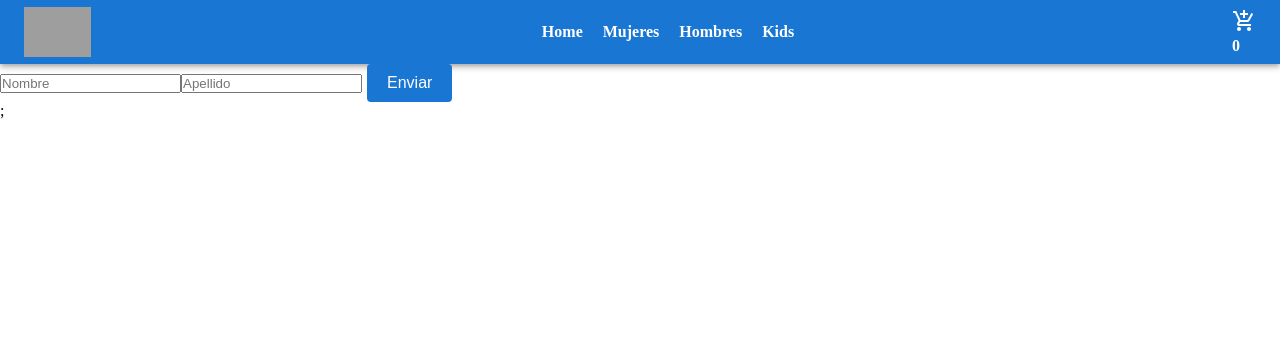
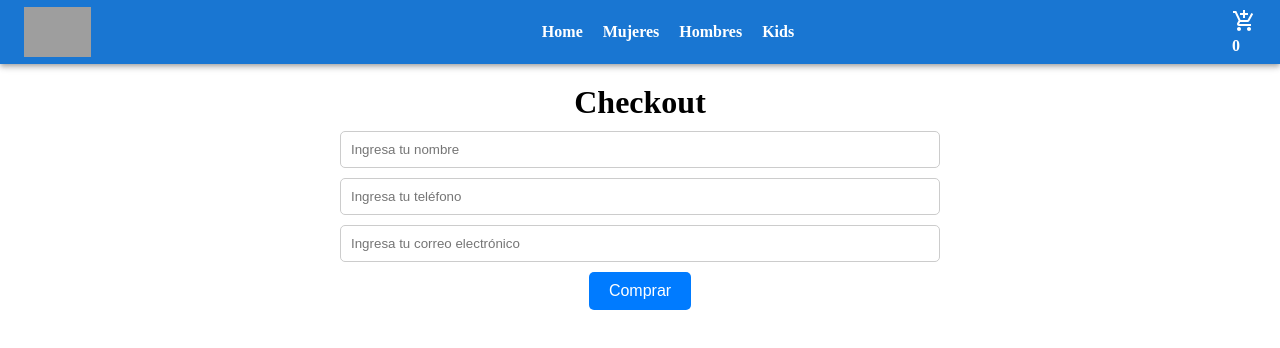
Before and after one commit to chalave21/ProyectoReact, a React (Vite) app: page /Checkout in a window 1280 px wide. Shown: the top 348 px of the page. Built offline with nearby package versions, Linux system fonts and the light colour scheme; no server answers; grey boxes are pictures that could not be loaded.

Commit message:
Workshop

```diff
--- a/src/App.jsx
+++ b/src/App.jsx
@@ -4,7 +4,7 @@ import { BrowserRouter, Routes, Route } from "react-router-dom";
 import ItemDetailContainer from "./components/pages/ItemDetailContainer/ItemDetailContainer";
 import CartContainer from "./components/pages/CartContainer/CartContainer";
 import { Layout } from "./components/layout/NavBarContainer/Layout";
-import CheckoutContainer from "./components/pages/Checkout/CheckoutContainer";
+import { CheckoutContainer } from "./components/pages/checkout/CheckoutContainer";
 import CartContextProvider from "./components/context/CartContext";
 
 function App() {
--- a/src/components/context/CartContext.jsx
+++ b/src/components/context/CartContext.jsx
@@ -57,6 +57,14 @@ function CartContextProvider({ children }) {
     }
   };
 
+  const getTotalPrice = () => {
+    let total = cart.reduce((acc, elemento) => {
+      return acc + elemento.quantity * elemento.price;
+    }, 0);
+
+    return total;
+  };
+
   return (
     <CartContext.Provider
       value={{
@@ -66,6 +74,7 @@ function CartContextProvider({ children }) {
         removeById,
         getTotalItem,
         getTotalQuantityById,
+        getTotalPrice,
       }}
     >
       {children}
--- a/src/components/pages/ItemDetailContainer/ItemDetailContainer.jsx
+++ b/src/components/pages/ItemDetailContainer/ItemDetailContainer.jsx
@@ -1,6 +1,5 @@
 import React, { useEffect, useState } from "react";
 import ItemDetail from "./ItemDetail";
-import { products } from "../../../productsMock";
 import { useParams } from "react-router";
 import { useContext } from "react";
 import { CartContext } from "../../context/CartContext";
--- a/src/components/pages/ItemListContainer/ItemListContainer.jsx
+++ b/src/components/pages/ItemListContainer/ItemListContainer.jsx
@@ -1,6 +1,5 @@
 import React, { useEffect, useState } from "react";
 import ItemList from "./ItemList";
-import { products } from "../../../productsMock";
 import { useParams } from "react-router";
 import { db } from "../../../firebaseConfig";
 import { collection, getDocs, query, where } from "firebase/firestore";
@@ -15,15 +14,15 @@ function ItemListContainer({ greeting }) {
   useEffect(() => {
     setIsLoading(true);
     let productsCollection = collection(db, "products");
-    let consulta;
+    let consulta = productsCollection; // Asigna la colección por defecto
+
     if (category) {
       let productsCollectionFiltered = query(
         productsCollection,
         where("categories", "==", category)
       );
-      consulta = productsCollectionFiltered;
+      consulta = productsCollectionFiltered; // Si hay una categoría, asigna la colección filtrada
     }
-    consulta = productsCollection;
 
     getDocs(consulta)
       .then((res) => {
@@ -33,17 +32,7 @@ function ItemListContainer({ greeting }) {
         setItems(arrayDecrypted);
       })
       .finally(() => setIsLoading(false));
-
-    // getDocs(productsCollectionFiltered)
-    //   .then((res) => {
-    //     let arrayDecrypted = res.docs.map((e) => {
-    //       return { ...e.data(), id: e.id };
-    //     });
-    //     setItems(arrayDecrypted);
-    //   })
-    //   .finally(() => setIsLoading(false));
   }, [category]);
-
   return (
     <>
       {isLoading ? (
--- a/src/components/pages/checkout/Checkout.jsx
+++ b/src/components/pages/checkout/Checkout.jsx
@@ -1,13 +1,49 @@
-function Checkout({ envioDeFormulario, capturaNombre }) {
+import { Link } from "react-router-dom";
+import "./checkout.css";
+
+export const Checkout = ({ envioDeFormulario, capturar, orderId }) => {
   return (
-    <>
-      <form onSubmit={envioDeFormulario}>
-        <input onChange={capturaNombre} type="text" placeholder="Nombre" />
-        <input type="text" placeholder="Apellido" />
-        <button type="submit">Enviar</button>
-      </form>
-    </>
+    <div className="checkout-container">
+      {orderId ? (
+        <div className="checkout-success">
+          <h1>¡Gracias por tu compra!</h1>
+          <p>Tu número de compra es: {orderId}</p>
+          <Link to="/" className="continue-shopping-btn">
+            Seguir comprando
+          </Link>
+        </div>
+      ) : (
+        <form onSubmit={envioDeFormulario} className="checkout-form">
+          <h1>Checkout</h1>
+          <input
+            type="text"
+            placeholder="Ingresa tu nombre"
+            onChange={capturar}
+            name="name"
+            className="checkout-input"
+          />
+
+          <input
+            type="text"
+            placeholder="Ingresa tu teléfono"
+            onChange={capturar}
+            name="phone"
+            className="checkout-input"
+          />
+
+          <input
+            type="email"
+            placeholder="Ingresa tu correo electrónico"
+            onChange={capturar}
+            name="email"
+            className="checkout-input"
+          />
+
+          <button type="submit" className="checkout-submit-btn">
+            Comprar
+          </button>
+        </form>
+      )}
+    </div>
   );
-}
-
-export default Checkout;
+};
--- a/src/components/pages/checkout/CheckoutContainer.jsx
+++ b/src/components/pages/checkout/CheckoutContainer.jsx
@@ -1,27 +1,53 @@
-import { useState } from "react";
-import Checkout from "./Checkout";
-function CheckoutContainer() {
-  const [name, setName] = useState("");
-  const [lastName, setLastName] = useState("");
+import { useContext, useState } from "react";
+import { Checkout } from "./Checkout";
+import { CartContext } from "../../context/CartContext";
+import { addDoc, collection, updateDoc, doc } from "firebase/firestore";
+import { db } from "../../../firebaseConfig";
 
-  const envioDeFormulario = (e) => {
-    e.preventDefault();
-    console.log(name);
+export const CheckoutContainer = () => {
+  const [userInfo, setUserInfo] = useState({
+    name: "",
+    phone: "",
+    email: "",
+  });
+
+  const [orderId, setOrderId] = useState(null);
+
+  const { cart, getTotalPrice, clearCart } = useContext(CartContext);
+
+  let totalPrice = getTotalPrice();
+
+  const envioDeFormulario = (event) => {
+    event.preventDefault();
+
+    let order = {
+      buyer: userInfo,
+      items: cart,
+      total: totalPrice,
+    };
+
+    let ordersCollection = collection(db, "orders");
+
+    addDoc(ordersCollection, order).then((res) => setOrderId(res.id));
+
+    cart.forEach((product) => {
+      let refDoc = doc(db, "products", product.id);
+
+      updateDoc(refDoc, { stock: product.stock - product.quantity });
+    });
+
+    clearCart();
   };
 
-  const capturaNombre = (e) => {
-    e.preventDefault();
-    setName(e.target.value);
+  const capturar = (event) => {
+    setUserInfo({ ...userInfo, [event.target.name]: event.target.value });
   };
+
   return (
-    <>
-      <Checkout
-        envioDeFormulario={envioDeFormulario}
-        capturaNombre={capturaNombre}
-      />
-      ;
-    </>
+    <Checkout
+      orderId={orderId}
+      envioDeFormulario={envioDeFormulario}
+      capturar={capturar}
+    />
   );
-}
-
-export default CheckoutContainer;
+};
--- /dev/null
+++ b/src/components/pages/checkout/checkout.css
@@ -0,0 +1,48 @@
+.checkout-container {
+  max-width: 600px;
+  margin: 0 auto;
+  padding: 20px;
+}
+
+.checkout-success {
+  text-align: center;
+}
+
+.continue-shopping-btn {
+  display: inline-block;
+  margin-top: 20px;
+  padding: 10px 20px;
+  background-color: #007bff;
+  color: #fff;
+  text-decoration: none;
+  border-radius: 5px;
+}
+
+.checkout-form {
+  text-align: center;
+}
+
+.checkout-input {
+  display: block;
+  width: 100%;
+  margin: 10px 0;
+  padding: 10px;
+  border: 1px solid #ccc;
+  border-radius: 5px;
+  box-sizing: border-box;
+}
+
+.checkout-submit-btn {
+  display: inline-block;
+  padding: 10px 20px;
+  background-color: #007bff;
+  color: #fff;
+  border: none;
+  border-radius: 5px;
+  cursor: pointer;
+  transition: background-color 0.3s;
+}
+
+.checkout-submit-btn:hover {
+  background-color: #0056b3;
+}
--- a/src/firebaseConfig.js
+++ b/src/firebaseConfig.js
@@ -2,12 +2,12 @@ import { initializeApp } from "firebase/app";
 import { getFirestore } from "firebase/firestore";
 
 const firebaseConfig = {
-  apiKey: "AIzaSyA1bL3w2V8Ko2WPJ2Cmsy5ZDuKuVf_UJcU",
-  authDomain: "react-54030.firebaseapp.com",
-  projectId: "react-54030",
-  storageBucket: "react-54030.appspot.com",
-  messagingSenderId: "116156055783",
-  appId: "1:116156055783:web:fedf6da9aeaf6598626242",
+  apiKey: import.meta.env.VITE_APIKEY,
+  authDomain: import.meta.env.VITE_AUTHDOMAIN,
+  projectId: import.meta.env.VITE_PROYECTID,
+  storageBucket: import.meta.env.VITE_STORAGEBUCKET,
+  messagingSenderId: import.meta.env.VITE_MESSAGINGSENDERID,
+  appId: import.meta.env.VITE_APPID,
 };
 
 const app = initializeApp(firebaseConfig);
```
Also changed, not shown: 2 other files (tests, documents, lock files or other folders).
